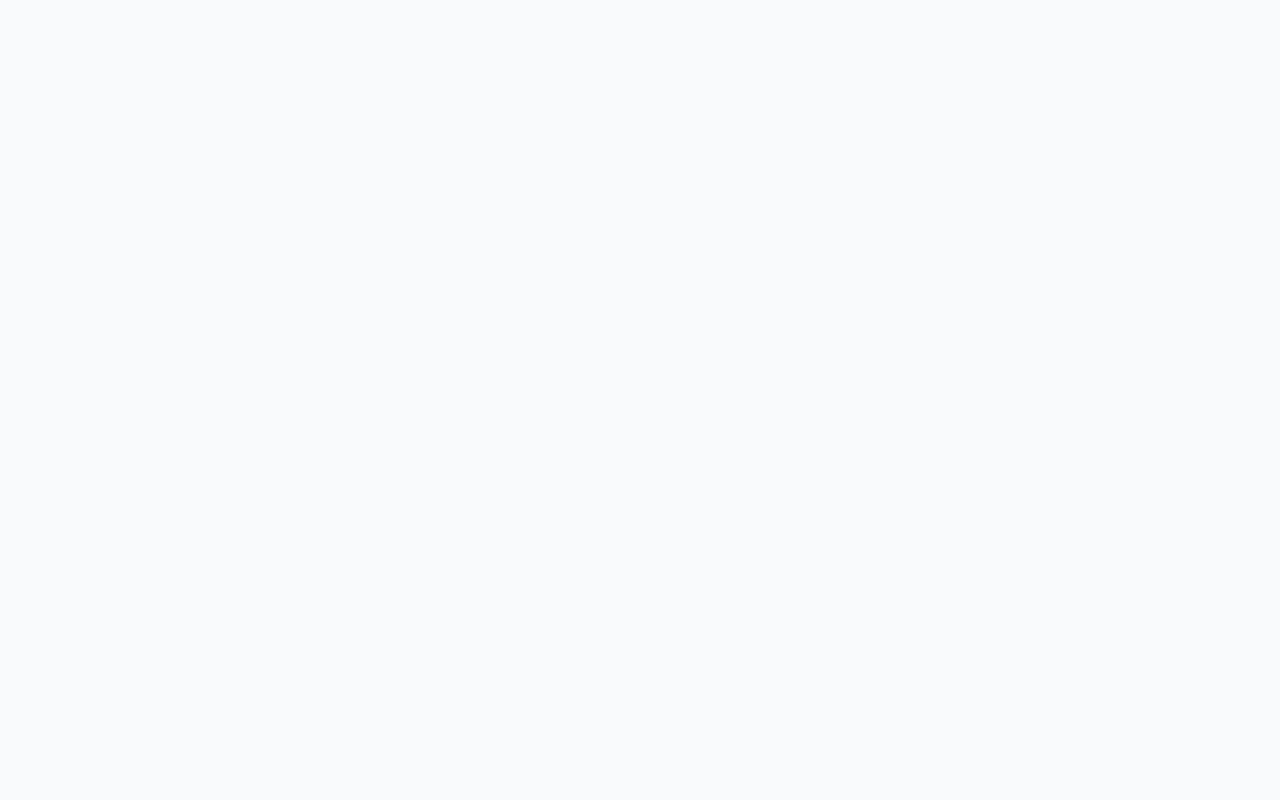
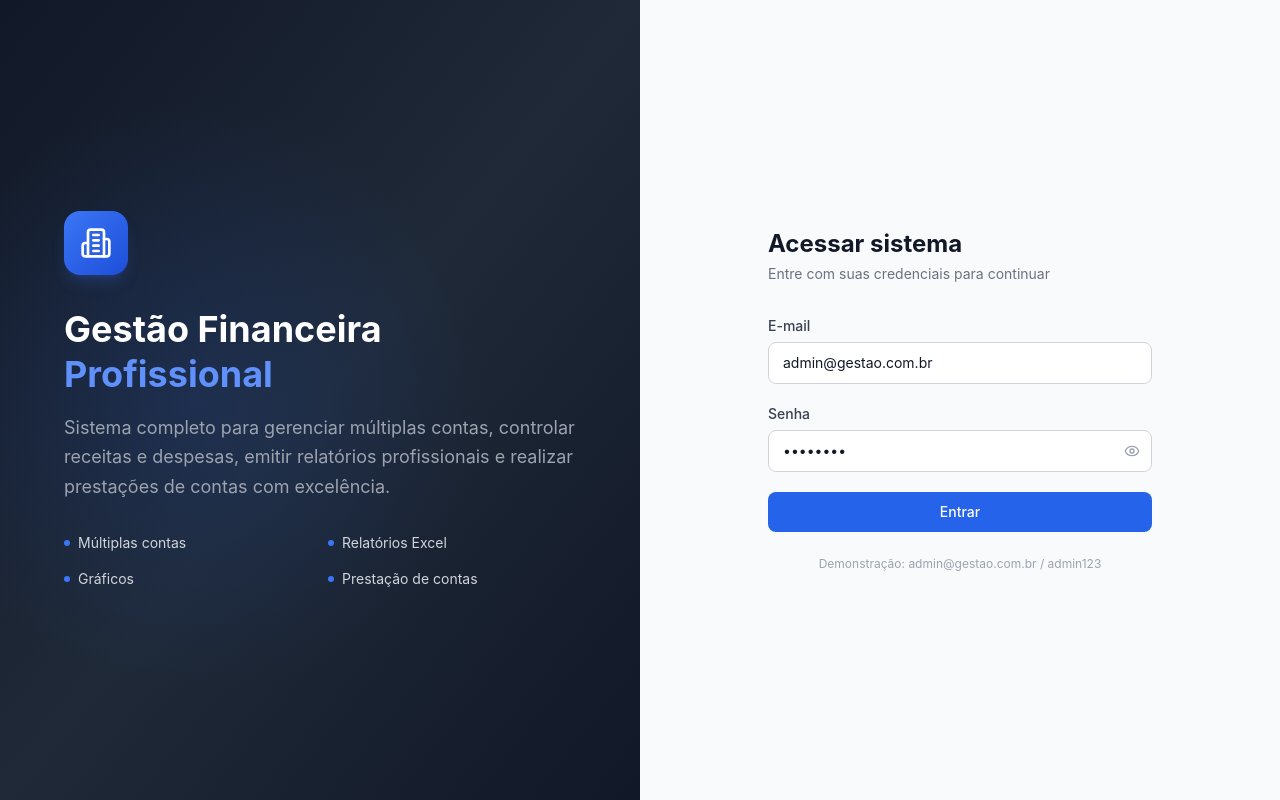
Before and after one commit to jhonnjunDev/gestao-financeira, a Next.js app: page / in a window 1280 px wide. Before the commit this address had no page. Built offline with nearby package versions, Linux system fonts and the light colour scheme.

Commit message:
fix: raiz /gestao/ renderiza login diretamente sem redirect

```diff
--- a/src/app/page.tsx
+++ b/src/app/page.tsx
@@ -1,5 +1,7 @@
-import { redirect } from "next/navigation";
+import LoginPage from "./login/page";
 
+// A raiz do sistema (basePath /gestao) renderiza o login diretamente
+// para evitar loops de redirect com basePath + trailingSlash.
 export default function Home() {
-  redirect("/login");
+  return <LoginPage />;
 }
```
